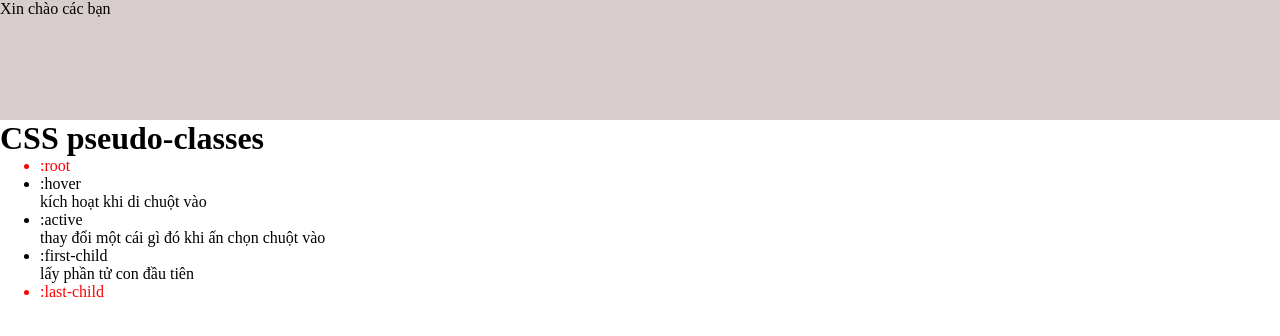
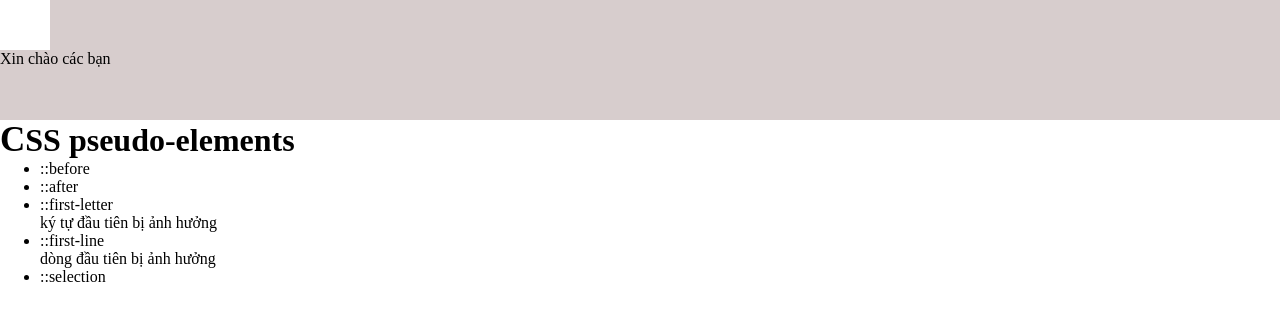
Before and after one commit to tran-van-ninh/f8_shop, a plain HTML site: page index.html in a window 1280 px wide. Drawn offline with Linux system fonts and the light colour scheme.

Commit message:
phần tử giả trong css

```diff
--- a/index.html
+++ b/index.html
@@ -27,42 +27,37 @@
         .box:active{
             background-color: aqua;
         }
-        a::after{
-            /* content: "("attr(href)")"; */
-            content: attr(href);
-        }
-        h1:hover{
-            color:red;
-        }
-        li:first-child,li:last-child{
-            color:red;
-        }
 
+       .box::before{
+        content: "";
+        display: block;
+        width:50px;
+        height:50px;
+        background-color: #fff;
+       }
+       h1::first-letter{
+        font-size: 35px;
+       }
     </style>
 </head>
 <body>
     <div class="box"></div>
-    <h1>CSS pseudo-classes</h1>
-    <!-- Lớp giả -->
+    <h1>CSS pseudo-elements</h1>
+    <!-- Phần tử giả -->
     <ul>
-        <li>:root</li>
-        <li>:hover</li>
+        <li>::before</li>
+        <li>::after</li>
+        <li>::first-letter</li>
             <p>
-                kích hoạt khi di chuột vào
+                ký tự đầu tiên bị ảnh hưởng
             </p>
-        <li>:active</li>
+        <li>::first-line</li>
             <p>
-                thay đổi một cái gì đó khi ấn chọn chuột vào
+                dòng đầu tiên bị ảnh hưởng
             </p>
-        <li>:first-child</li>
-            <p>
-                lấy phần tử con đầu tiên
-            </p>
-        <li>:last-child </li>
-            <!-- <p>
-                lấy phần tử con cuối cùng
-            </p> -->
+        <li>::selection</li>
     </ul>
+
 </body>
 
 </html>
```
